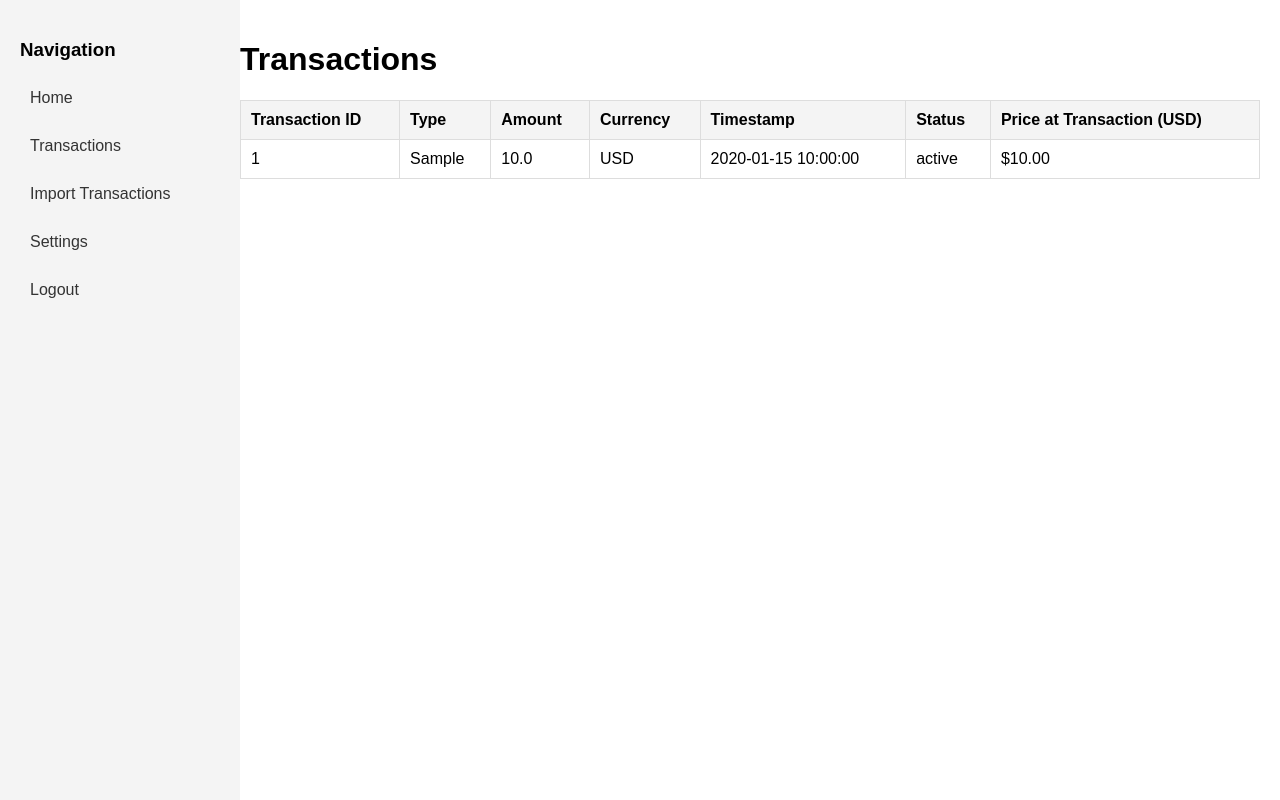
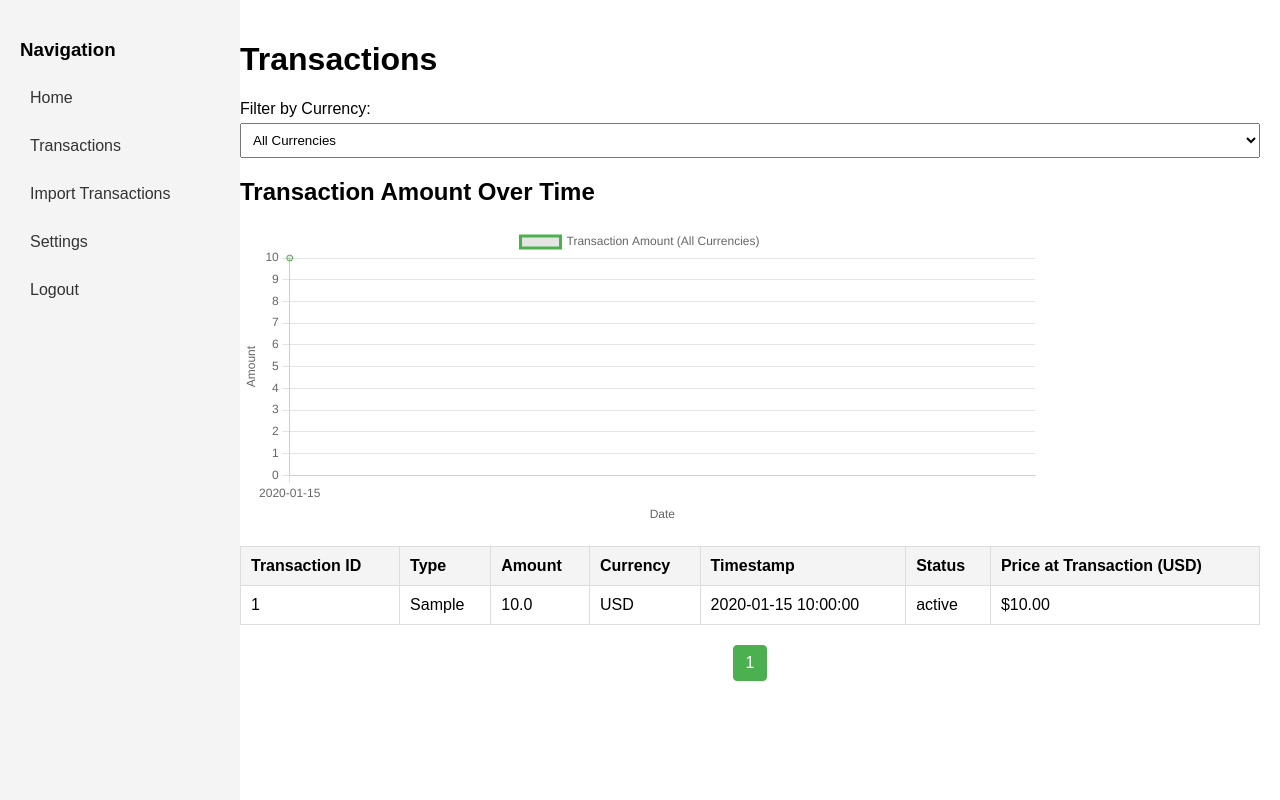
Before and after one commit to jda1833/myfin, a Flask app: page /transactions in a window 1280 px wide. Run offline with Flask 3, Linux system fonts and the light colour scheme; the visitor is signed in with stand-in values (Sample User, id 1); tables that the repository leaves empty hold one stand-in row (values such as "Sample post"); parts of the project's set-up code (start-up, migrations or seed data) failed here and were passed over.

Commit message:
transactions update

```diff
--- a/app/routes/coinbase.py
+++ b/app/routes/coinbase.py
@@ -2,11 +2,12 @@ from flask import Blueprint, render_template, redirect, url_for, session, flash,
 from database.models import db, User, Transaction
 from coinbase.wallet.client import Client
 from coinbase.wallet.error import APIError
-from datetime import datetime
+from datetime import datetime, timedelta
 import pandas as pd
 import logging
 import os
 import requests
+from sqlalchemy import func
 
 # Configure logging
 logging.basicConfig(level=logging.DEBUG)
@@ -24,10 +25,56 @@ def transactions():
         flash('User not found.', 'error')
         return redirect(url_for('auth.login'))
 
-    # Retrieve user's transactions (no API call)
-    user_transactions = Transaction.query.filter_by(user_id=user.id).all()
+    # Get query parameters
+    currency = request.args.get('currency', '')
+    page = request.args.get('page', 1, type=int)
+    per_page = 10  # Transactions per page
 
-    return render_template('transactions.html', transactions=user_transactions)
+    # Base query
+    query = Transaction.query.filter_by(user_id=user.id)
+
+    # Apply currency filter
+    if currency:
+        query = query.filter_by(currency=currency)
+
+    # Paginate results
+    pagination = query.order_by(Transaction.timestamp.desc()).paginate(page=page, per_page=per_page, error_out=False)
+    transactions = pagination.items
+
+    # Get unique currencies for filter dropdown
+    currencies = db.session.query(Transaction.currency).filter_by(user_id=user.id).distinct().all()
+    currencies = [c[0] for c in currencies]
+
+    # Prepare chart data (aggregate amount by date)
+    chart_query = Transaction.query.filter_by(user_id=user.id)
+    if currency:
+        chart_query = chart_query.filter_by(currency=currency)
+
+    # Aggregate by date (sum amounts per day)
+    chart_data = (
+        chart_query
+        .with_entities(
+            func.date(Transaction.timestamp).label('date'),
+            func.sum(Transaction.amount).label('total_amount')
+        )
+        .group_by(func.date(Transaction.timestamp))
+        .order_by(func.date(Transaction.timestamp))
+        .all()
+    )
+
+    # Format chart data for Chart.js
+    chart_labels = [row.date for row in chart_data]
+    chart_values = [float(row.total_amount) for row in chart_data]
+    chart_data_dict = {'labels': chart_labels, 'values': chart_values}
+
+    return render_template(
+        'transactions.html',
+        transactions=transactions,
+        currencies=currencies,
+        currency=currency,
+        pagination=pagination,
+        chart_data=chart_data_dict
+    )
 
 @coinbase_bp.route('/fetch_transactions', methods=['POST'])
 def fetch_transactions():
@@ -92,7 +139,7 @@ def fetch_transactions():
                         currency=currency,
                         timestamp=timestamp,
                         status=status,
-                        price_at_transaction=None  # API doesn't provide this
+                        price_at_transaction=None
                     )
                     db.session.add(new_tx)
                     imported_count += 1
@@ -157,7 +204,7 @@ def import_transactions():
                     # Parse timestamp
                     timestamp = pd.to_datetime(row['Timestamp']).to_pydatetime()
                     # Parse Price at Transaction (e.g., "$45.67" -> 45.67)
-                    price_str = row['Price at Transaction'].replace('$', '').replace(',', '')  # Handle "$1,234.56"
+                    price_str = row['Price at Transaction'].replace('$', '').replace(',', '')
                     price = float(price_str)
                     # Map CSV fields to Transaction model
                     new_tx = Transaction(
@@ -167,14 +214,14 @@ def import_transactions():
                         amount=float(row['Quantity Transacted']),
                         currency=row['Asset'],
                         timestamp=timestamp,
-                        status='completed',  # Default status
+                        status='completed',
                         price_at_transaction=price
                     )
                     db.session.add(new_tx)
                     imported_count += 1
                 except (ValueError, TypeError) as e:
                     logger.error(f"Error processing row {index}: {str(e)}")
-                    continue  # Skip invalid rows
+                    continue
                 except Exception as e:
                     logger.error(f"Unexpected error processing row {index}: {str(e)}")
                     continue
--- a/app/static/css/styles.css
+++ b/app/static/css/styles.css
@@ -81,7 +81,8 @@ form label {
 form input[type="text"],
 form input[type="email"],
 form input[type="password"],
-form input[type="file"] {
+form input[type="file"],
+form select {
     width: 100%;
     padding: 8px;
     box-sizing: border-box;
@@ -137,3 +138,36 @@ form button:hover {
     color: #555;
     margin-top: 10px;
 }
+
+/* Pagination Styles */
+.pagination {
+    margin-top: 20px;
+    text-align: center;
+}
+
+.pagination a, .pagination span {
+    display: inline-block;
+    padding: 8px 12px;
+    margin: 0 4px;
+    text-decoration: none;
+    color: #333;
+    border: 1px solid #ddd;
+    border-radius: 4px;
+}
+
+.pagination a:hover {
+    background-color: #f4f4f4;
+}
+
+.pagination .current {
+    background-color: #4CAF50;
+    color: white;
+    border-color: #4CAF50;
+}
+
+/* Chart Styles */
+canvas {
+    margin: 20px 0;
+    width: 100%;
+    max-width: 800px;
+}
--- a/app/templates/transactions.html
+++ b/app/templates/transactions.html
@@ -4,6 +4,27 @@
 
 {% block content %}
     <h1>Transactions</h1>
+
+    <!-- Currency Filter -->
+    <form method="GET" id="currency-filter-form">
+        <div>
+            <label for="currency">Filter by Currency:</label>
+            <select name="currency" id="currency" onchange="this.form.submit()">
+                <option value="">All Currencies</option>
+                {% for curr in currencies %}
+                    <option value="{{ curr }}" {% if currency == curr %}selected{% endif %}>{{ curr }}</option>
+                {% endfor %}
+            </select>
+        </div>
+    </form>
+
+    <!-- Timechart -->
+    {% if transactions %}
+        <h2>Transaction Amount Over Time</h2>
+        <canvas id="timeChart" style="max-height: 300px;"></canvas>
+    {% endif %}
+
+    <!-- Transactions Table -->
     {% if transactions %}
         <table>
             <tr>
@@ -27,7 +48,68 @@
                 </tr>
             {% endfor %}
         </table>
+
+        <!-- Pagination -->
+        <div class="pagination">
+            {% if pagination.has_prev %}
+                <a href="{{ url_for('coinbase.transactions', page=pagination.prev_num, currency=currency) }}">&laquo; Previous</a>
+            {% endif %}
+            {% for page_num in pagination.iter_pages() %}
+                {% if page_num %}
+                    {% if page_num == pagination.page %}
+                        <span class="current">{{ page_num }}</span>
+                    {% else %}
+                        <a href="{{ url_for('coinbase.transactions', page=page_num, currency=currency) }}">{{ page_num }}</a>
+                    {% endif %}
+                {% else %}
+                    <span>...</span>
+                {% endif %}
+            {% endfor %}
+            {% if pagination.has_next %}
+                <a href="{{ url_for('coinbase.transactions', page=pagination.next_num, currency=currency) }}">Next &raquo;</a>
+            {% endif %}
+        </div>
     {% else %}
-        <p>No transactions found.</p>
+        <p>No transactions found for {% if currency %}{{ currency }}{% else %}the selected criteria{% endif %}.</p>
+    {% endif %}
+
+    <!-- Chart.js and Chart Script -->
+    {% if transactions %}
+        <script src="https://cdn.jsdelivr.net/npm/chart.js"></script>
+        <script>
+            const ctx = document.getElementById('timeChart').getContext('2d');
+            const chartData = {{ chart_data | tojson }};
+            new Chart(ctx, {
+                type: 'line',
+                data: {
+                    labels: chartData.labels,
+                    datasets: [{
+                        label: 'Transaction Amount ({{ currency or "All Currencies" }})',
+                        data: chartData.values,
+                        borderColor: '#4CAF50',
+                        fill: false,
+                        tension: 0.1
+                    }]
+                },
+                options: {
+                    responsive: true,
+                    scales: {
+                        x: {
+                            title: {
+                                display: true,
+                                text: 'Date'
+                            }
+                        },
+                        y: {
+                            title: {
+                                display: true,
+                                text: 'Amount'
+                            },
+                            beginAtZero: true
+                        }
+                    }
+                }
+            });
+        </script>
     {% endif %}
 {% endblock %}
```
